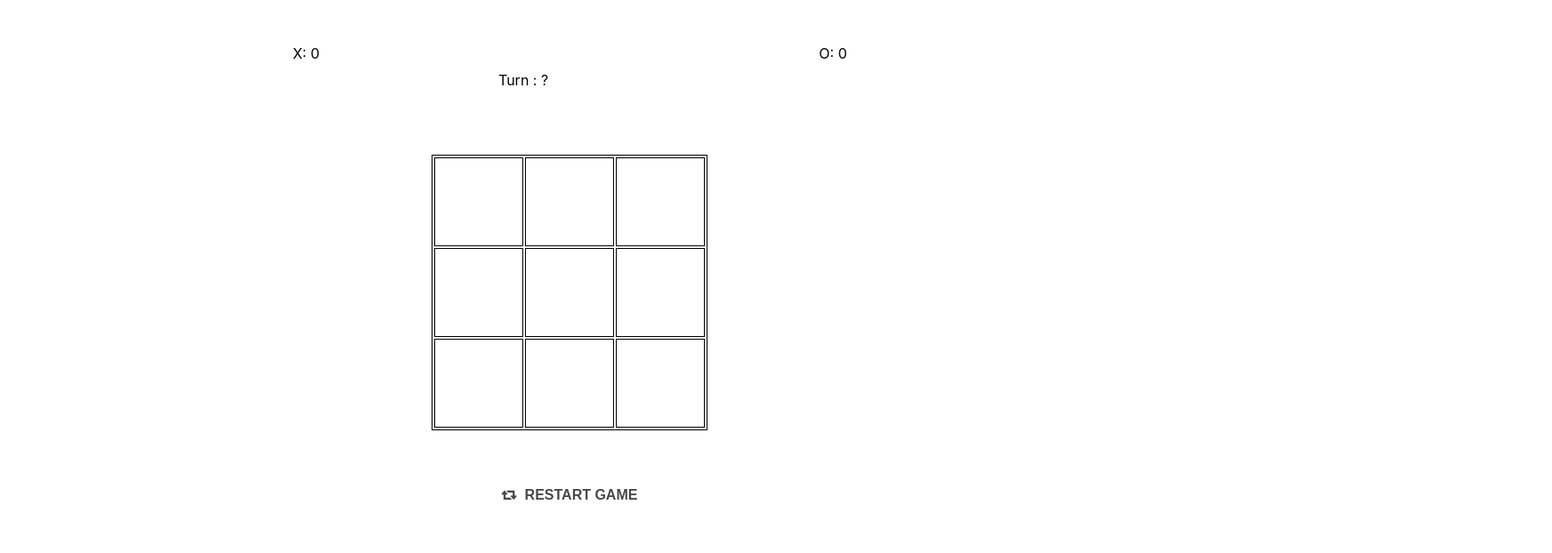
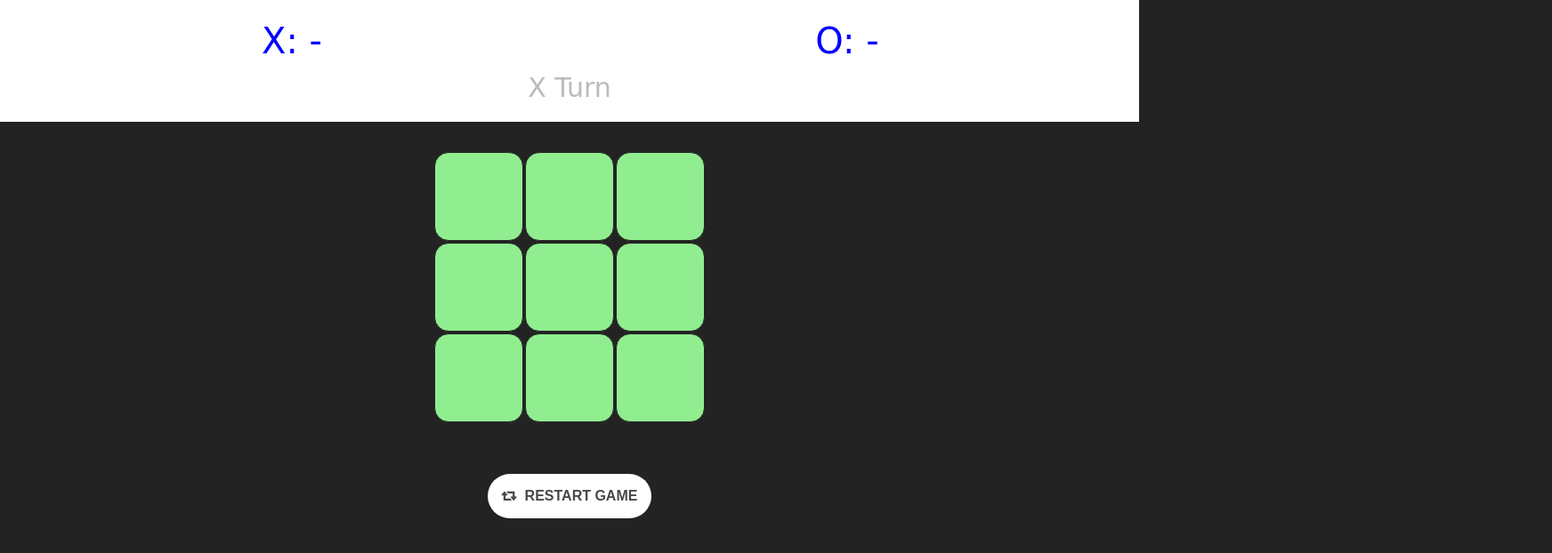
Before and after one commit to wayne8475/SoftwareStudio2017-Quiz3, a website built with webpack: page dist/index.html in a window 1280 px wide. Shown: the whole page at 89% size, 1744 px wide, since content can reach past the window. Built offline with nearby package versions, Linux system fonts and the light colour scheme; a web font is replaced by a local one.

Commit message:
Finish Lab5

```diff
--- a/src/banner.css
+++ b/src/banner.css
@@ -1,6 +1,11 @@
 .banner{
-	padding: 3rem;
+    background: white;
+    padding: 1rem;
+    color: #484848;
+}
 
-	width: 100%;
-	margin: 0px auto;
+.banner .flex {
+    display: -webkit-flex;
+    display: flex;
+    flex-direction: row;
 }
--- a/src/banner.js
+++ b/src/banner.js
@@ -18,29 +18,27 @@ export default class Banner extends Component {
         this.role_O = new Role(Roles[1], 2);
         this.turn = new Turn(root.querySelector('.turn'));
 
-        this.role_X.reset();
-        this.role_O.reset();
-        this.turn.reset();
+        this.reward = document.querySelector(".reward");
+
+        this.reset();
     }
 
     reset() {
-        this.role_X.reset();
-        this.role_O.reset();
+        this.role_X.reset(1);
+        this.role_O.reset(2);
         this.turn.reset();
     }
     changeTurn(){
         this.turn.change();
-    }
-    draw(){
-        this.turn.reset();
+        this.role_X.root.style.color = 'blue';
+        this.role_O.root.style.color = 'blue';
     }
     win(winner){
-        this.turn.reset();
-        if(winner === 1){
-            this.role_X.win();
+        if(winner == 1){
+            this.role_X.win(1);
         }
         else{
-            this.role_X.win();
+            this.role_O.win(2);
         }
     }
 }
--- a/src/cell.css
+++ b/src/cell.css
@@ -0,0 +1,13 @@
+.cell {
+    background: lightgreen;
+    margin: 1.66%;
+    border-color: #232323;
+    border-block-end-color: #232323;
+    border-radius: 1rem;
+    transition: all 0.6s;
+    -webkit-transition: all 0.6s;
+    -moz-transition: all 0.6s;
+    cursor: pointer;
+    font-family: 'Gloria Hallelujah', cursive;
+    font-size: 3rem;
+}
--- a/src/cell.js
+++ b/src/cell.js
@@ -9,25 +9,30 @@ export default class Cell extends Component {
 
     constructor(root) {
         super(root);
-        this.occuypied = 0;
         root.addEventListener("click", this.handleDomClick.bind(this));
+        this.occupied = 0;
+        this.root.textContent =' ';
         this.reset();
     }
 
     reset() {
-        this.occuypied = 0;
+        this.occupied = 0;
         this.root.textContent = ' ';
+        this.root.style.color = 'lightgreen';
     }
 
     handleDomClick() {
         this.fire('click');
+
     }
     turnX(){
         this.root.textContent = 'X';
+        this.root.style.color = 'grey';
         this.occupied = 1;
     }
     turnO(){
         this.root.textContent = 'O';
+        this.root.style.color = 'white';
         this.occupied = 2;
     }
 }
--- a/src/grid.js
+++ b/src/grid.js
@@ -19,14 +19,13 @@ export default class Grid extends Component {
             cell.on('click', this.handleCellClick.bind(this));
             this.cells.push(cell);
         }
-        for (let cell of this.cells)
-            cell.reset();
     }
 
     reset() {
         this.turn = 1;
-        for (let cell of this.cells)
-            cell.reset();
+        for(let i=0; i<9; i++){
+          this.cells[i].reset();
+        }
     }
 
     handleCellClick(firer) {
@@ -109,7 +108,7 @@ export default class Grid extends Component {
         return false;
     }
     isDraw(){
-        for (let cell of this.cells){
+        for(let i=0; i<9; i++){
             if(this.cells[i].occupied == 0){
                 return false;
             }
--- a/src/main.css
+++ b/src/main.css
@@ -8,7 +8,7 @@ html {
 }
 
 body {
-    background-color: #FFFFFF;
+    background-color: #232323;
     margin: 0;
     font-family: -apple-system, system-ui, BlinkMacSystemFont, "Segoe UI", Roboto, "Helvetica Neue", Arial, sans-serif;
     transition: background 0.6s;
--- a/src/main.js
+++ b/src/main.js
@@ -36,7 +36,7 @@ export default class Main extends Component {
         this.grid.reset();
     }
     handleDraw(firer){
-        this.banner.draw();
+        this.banner.turn.reset();
         this.grid.reset();
     }
 
--- a/src/reset.js
+++ b/src/reset.js
@@ -14,6 +14,6 @@ export default class Reset extends Component {
     }
 
     handleDomClick() {
-        this.fire('click');
+        this.fire('resetClick');
     }
 }
--- a/src/role.css
+++ b/src/role.css
@@ -4,4 +4,7 @@
 	width: 50%;
 	float: left;
 	text-align: center;
+	color: blue;
+	font-family: 'Baloo Bhaina', cursive;
+	font-size: 40px;
 }
--- a/src/role.js
+++ b/src/role.js
@@ -21,10 +21,25 @@ export default class Role extends Component{
         }
     }
 
-    win(){
+    win(player){
     	this.score++;
+        if(player == 1){
+        	this.root.textContent = "X: " + this.score;
+            this.root.style.color = 'red';
+        }
+        else{
+        	this.root.textContent = "O: " + this.score;
+            this.root.style.color = 'red';
+        }
     }
-    reset(){
+    reset(player){
         this.score = 0;
+        this.root.style.color = 'blue';
+        if(player == 1){
+        	this.root.textContent = "X: -";
+        }
+        else{
+        	this.root.textContent = "O: -";
+        }
     }
 }
--- a/src/turn.css
+++ b/src/turn.css
@@ -1,7 +1,9 @@
 .turn{
 	display: block;
-	margin: 0px 40vw;
-	margin-top: 30px;
-	width: 100%;
-
+	color: #bbb;
+	width: 50%;
+	margin: 30px auto 0px auto;
+	font-family: 'Revalia', cursive;
+	font-size: 30px;
+	text-align : center;
 }
--- a/src/turn.js
+++ b/src/turn.js
@@ -10,20 +10,20 @@ export default class Trun extends Component{
     constructor(root) {
         super(root);
         this.turn =1;
-        this.textContent = "Turn : X";
+        this.root.textContent = "X  Turn";
     }
     reset(){
         this.turn =1;
-        this.textContent = "Turn : X";
+        this.root.textContent = "X  Turn";
     }
     change(){
         if(this.turn == 1)
         {
-            this.textContent = "Turn : O";
+            this.root.textContent = "O  Turn";
             this.turn = 0;
         }
         else{
-            this.textContent = "Turn : X";
+            this.root.textContent = "X  Turn";
             this.turn = 1;
         }
     }
```
Also changed, not shown: dist/index.html, dist/main.bundle.js, 1 other file.
